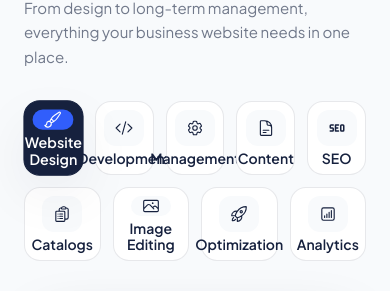
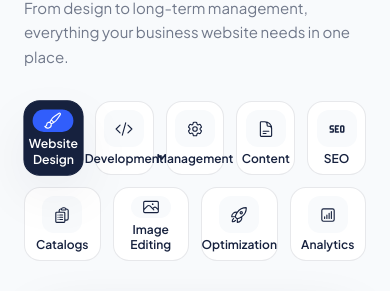
Before and after one commit to ahmedkhld99/Hero-Portfolio, a React (Vite) app: page / in a window 390 px wide. Shown: the part 2852-3143 px from the top of the page. Built offline with nearby package versions, Linux system fonts and the light colour scheme.

Commit message:
Update services section

```diff
--- a/src/components/ServiceCard.jsx
+++ b/src/components/ServiceCard.jsx
@@ -29,7 +29,7 @@ export default function ServiceCard({
         </div>
 
 <h3
-          className={`text-[14px] font-semibold leading-4 transition-colors ${
+  className={`text-[12px] sm:text-[14px] font-semibold leading-tight text-center ${
     isActive ? 'text-white' : 'text-primary'
   }`}
 >
--- a/src/index.css
+++ b/src/index.css
@@ -7,10 +7,11 @@
     @apply scroll-smooth;
   }
 
-  html,
-  body {
-    @apply bg-white text-primary;
-  }
+html,
+body {
+  @apply bg-white text-primary;
+  -webkit-text-size-adjust: 100%;
+}
 
   body {
     font-family: 'Plus Jakarta Sans', sans-serif;
```
Lines whose indentation alone changed are shown as unchanged.
